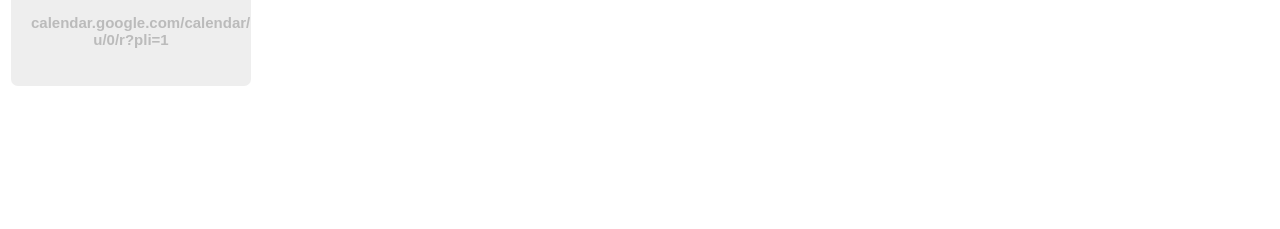
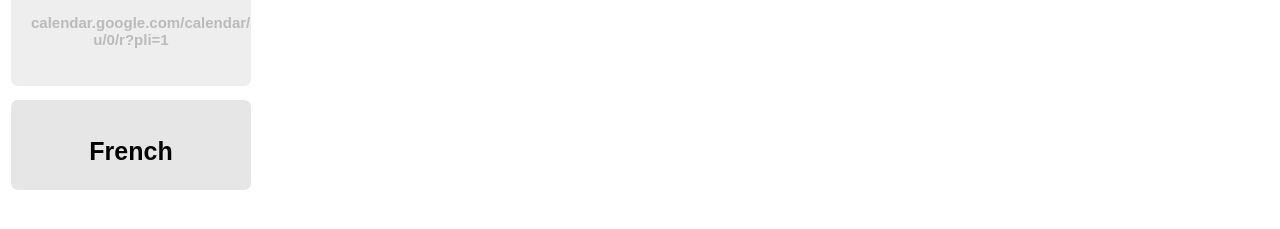
Before and after one commit to BobTuring/BobTuring.github.io, a plain HTML site: page landingpage.html in a window 1280 px wide. Shown: the part 419-648 px from the top of the page. Drawn offline with Linux system fonts and the light colour scheme.

Commit message:
added access to "french" page

```diff
--- a/landingpage.html
+++ b/landingpage.html
@@ -70,6 +70,16 @@
 				</a>
 			</td>
 		</tr>
+
+		<tr>
+			<td>
+				<a href="french.html">
+					<div class="page">
+						<h1>French</h1>
+					</div>
+				</a>
+			</td>
+		</tr>
 	</table>
 </body>
 </html>
```
